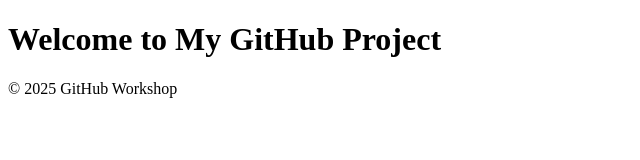
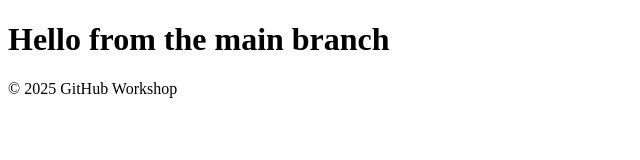
Before and after one commit to ThisIsMubashir/testrepo, a plain HTML site: page index.htm in a window 1280 px wide. Shown: the whole page, without its empty margins (0-640 px from the left). Drawn offline with Linux system fonts and the light colour scheme.

Commit message:
Update heading on main

```diff
--- a/index.htm
+++ b/index.htm
@@ -6,7 +6,7 @@
     <title>My GitHub Project</title>
 </head>
 <body>
-    <h1>Welcome to My GitHub Project</h1>
+    <h1>Hello from the main branch</h1>
     <footer>
         <p>&copy; 2025 GitHub Workshop</p>
     </footer>
```
